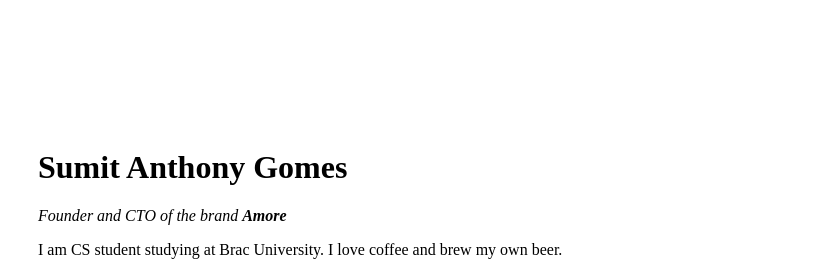
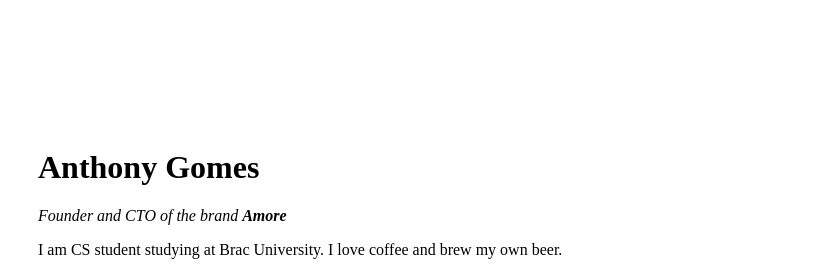
Before and after one commit to DaddyMartin/cv, a plain HTML site: page index.html in a window 1280 px wide. Shown: the top 280 px of the page, 453-1280 px from the left. Drawn offline with Linux system fonts and the light colour scheme.

Commit message:
Update index.html

```diff
--- a/index.html
+++ b/index.html
@@ -8,7 +8,7 @@
     <table cellspacing = "40">
       <tr>
         <td><img src="https://cloudinary-a.akamaihd.net/holdmyticket/image/upload/w_700,h_700,c_fit,c_limit,q_68,dn_72,f_auto/v6/uploads/flyers2/yw4xk6dekocitiia21d6.jpg" alt=""></td>
-        <td><h1>Sumit Anthony Gomes</h1>
+        <td><h1>Anthony Gomes</h1>
             <p><i>Founder and CTO of the brand <strong>Amore</strong></i></p>
             <p>I am CS student studying at Brac University. I love coffee and brew my own beer.</p></td>
       </tr>
```
